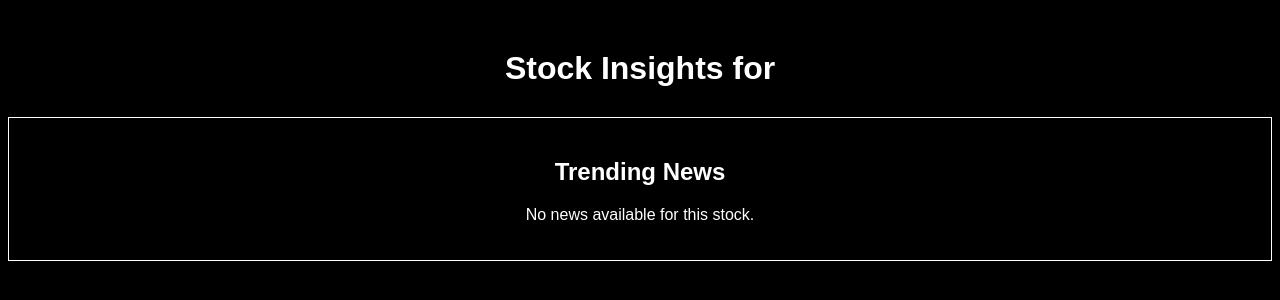
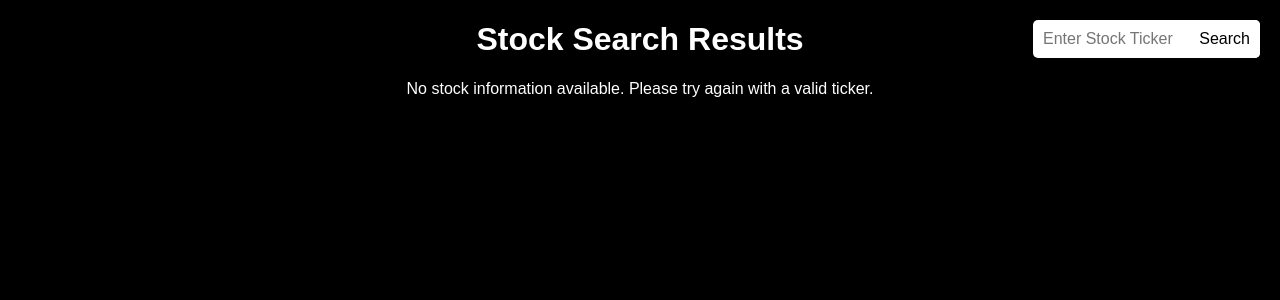
Before and after one commit to t-provelo/webapp-stock, a Flask app: template analysis/templates/stock.html in a window 1280 px wide. Shown: the top 300 px of the page. Run offline with Flask 3, Linux system fonts and the light colour scheme; the template is opened without the code that fills it, so the values that code supplies are empty.

Commit message:
Update app.py index.html stock.html

```diff
--- a/analysis/app.py
+++ b/analysis/app.py
@@ -1,8 +1,9 @@
-from flask import Flask, render_template
+from flask import Flask, render_template, request
 import requests
 
 app = Flask(__name__)
 
+# Home route showing top 20 gainers
 @app.route('/')
 def index():
     api_url = "https://financialmodelingprep.com/api/v3/gainers?apikey=cEIQ6q3OnK0zxQCJqnCeRjSLIVGsyEwx"
@@ -10,12 +11,33 @@ def index():
 
     if response.status_code == 200:
         gainers = response.json()  # Extract the data from the response
-        print(f"Number of gainers fetched: {len(gainers)}")  # Check how many gainers were fetched
-        # Return the HTML page, passing the gainers data to the template
         return render_template('index.html', gainers=gainers)
     else:
         print("Failed to fetch data from API.")
         return render_template('index.html', gainers=[])
 
+# Search route to search for stock by ticker
+@app.route('/search', methods=['GET', 'POST'])
+def search():
+    stock_data = None
+    news_data = None
+
+    if request.method == 'POST':
+        ticker = request.form.get('ticker')  # Get the stock ticker from the form
+
+        # API calls to get stock information
+        stock_url = f"https://financialmodelingprep.com/api/v3/quote/{ticker}?apikey=cEIQ6q3OnK0zxQCJqnCeRjSLIVGsyEwx"
+        news_url = f"https://financialmodelingprep.com/api/v3/stock_news?tickers={ticker}&limit=5&apikey=cEIQ6q3OnK0zxQCJqnCeRjSLIVGsyEwx"
+
+        stock_response = requests.get(stock_url)
+        news_response = requests.get(news_url)
+
+        if stock_response.status_code == 200:
+            stock_data = stock_response.json()[0]  # Get the stock information
+        if news_response.status_code == 200:
+            news_data = news_response.json()  # Get the news articles
+
+    return render_template('search.html', stock_data=stock_data, news_data=news_data)
+
 if __name__ == "__main__":
     app.run(debug=True)
--- a/analysis/templates/stock.html
+++ b/analysis/templates/stock.html
@@ -3,58 +3,84 @@
 <head>
     <meta charset="UTF-8">
     <meta name="viewport" content="width=device-width, initial-scale=1.0">
-    <title>Stock Insights</title>
+    <title>Stock Search Results</title>
     <style>
         body {
             background-color: black;
             color: white;
             font-family: Arial, sans-serif;
+            text-align: center;
         }
-        .container {
+        table {
+            margin: 20px auto;
+            border-collapse: collapse;
+            width: 80%;
+        }
+        th, td {
+            border: 1px solid white;
+            padding: 10px;
             text-align: center;
-            margin-top: 50px;
         }
-        .news {
-            margin-top: 30px;
-            padding: 20px;
-            border: 1px solid white;
+        th {
+            background-color: #333;
         }
-        .news article {
-            margin-bottom: 10px;
+        .search-bar {
+            position: absolute;
+            top: 20px;
+            right: 20px;
+            padding: 10px;
+            background-color: white;
+            color: black;
+            border: none;
+            border-radius: 5px;
+            font-size: 16px;
         }
-        .news a {
-            color: lightblue;
-            text-decoration: none;
-        }
-        .news a:hover {
-            text-decoration: underline;
+        .search-bar:focus {
+            outline: none;
         }
     </style>
 </head>
 <body>
-    <div class="container">
-        <h1>Stock Insights for {{ stock_symbol }}</h1>
-        {% if data %}
-            <p>Latest Date: {{ data.latest_date }}</p>
-            <p>Open Price: ${{ data.latest_open }}</p>
-            <p>Close Price: ${{ data.latest_close }}</p>
-        {% endif %}
-        {% if error %}
-            <p style="color:red;">{{ error }}</p>
-        {% endif %}
-        <div class="news">
-            <h2>Trending News</h2>
-            {% if news %}
-                {% for article in news %}
-                    <article>
-                        <h3><a href="{{ article.url }}" target="_blank">{{ article.title }}</a></h3>
-                        <p>{{ article.description }}</p>
-                    </article>
-                {% endfor %}
-            {% else %}
-                <p>No news available for this stock.</p>
-            {% endif %}
-        </div>
-    </div>
+    <h1>Stock Search Results</h1>
+
+    <!-- Search Form -->
+    <form action="/search" method="POST">
+        <input type="text" name="ticker" placeholder="Enter Stock Ticker" class="search-bar" required>
+        <button type="submit" class="search-bar">Search</button>
+    </form>
+
+    <!-- Display Stock Info -->
+    {% if stock_data %}
+    <h2>Stock Info for {{ stock_data['symbol'] }}</h2>
+    <table>
+        <thead>
+            <tr>
+                <th>Current Price</th>
+                <th>Opening Price</th>
+                <th>Closing Price</th>
+            </tr>
+        </thead>
+        <tbody>
+            <tr>
+                <td>${{ stock_data['price'] }}</td>
+                <td>${{ stock_data['dayLow'] }}</td>
+                <td>${{ stock_data['dayHigh'] }}</td>
+            </tr>
+        </tbody>
+    </table>
+
+    <!-- Display News Articles -->
+    <h2>Trending News for {{ stock_data['symbol'] }}</h2>
+    <ul>
+        {% for article in news_data %}
+        <li>
+            <a href="{{ article['url'] }}" target="_blank">{{ article['title'] }}</a>
+            <p>{{ article['publishedDate'] }} - {{ article['source'] }}</p>
+        </li>
+        {% endfor %}
+    </ul>
+    {% else %}
+        <p>No stock information available. Please try again with a valid ticker.</p>
+    {% endif %}
 </body>
 </html>
```
Also changed, not shown: analysis/templates/index.html (+55 -0 lines).
